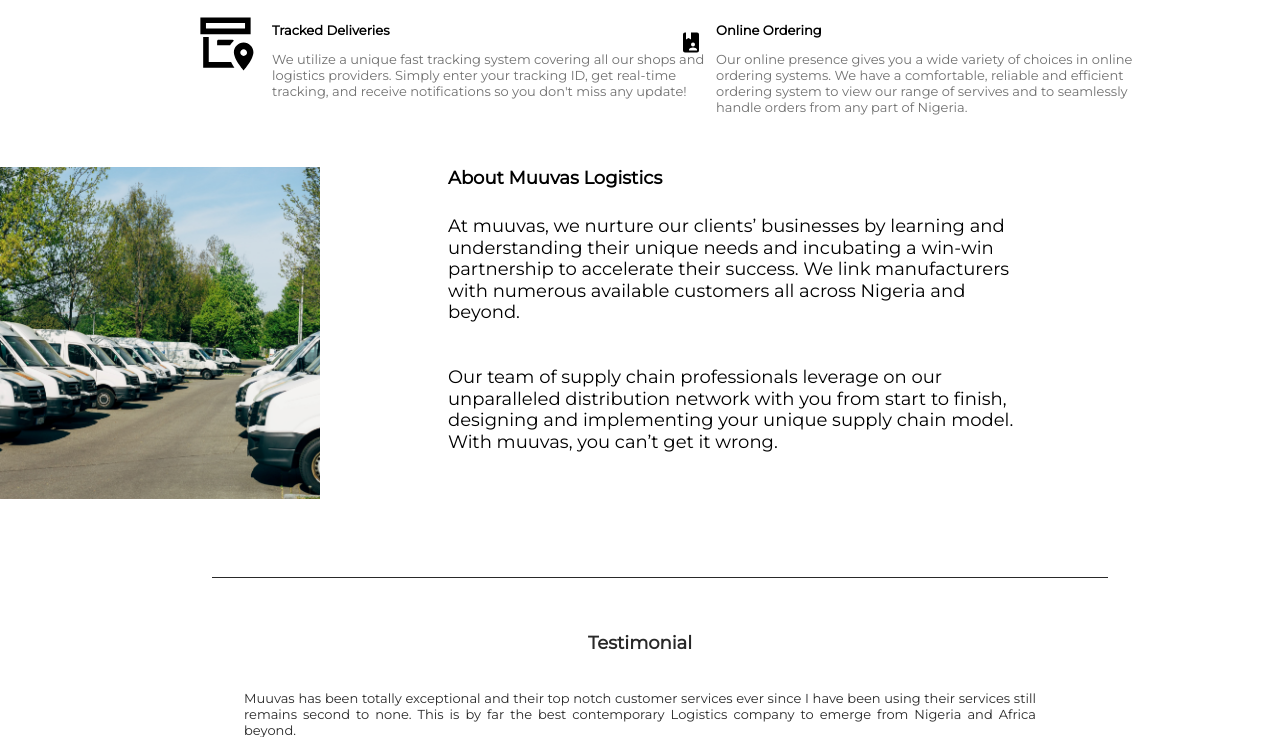
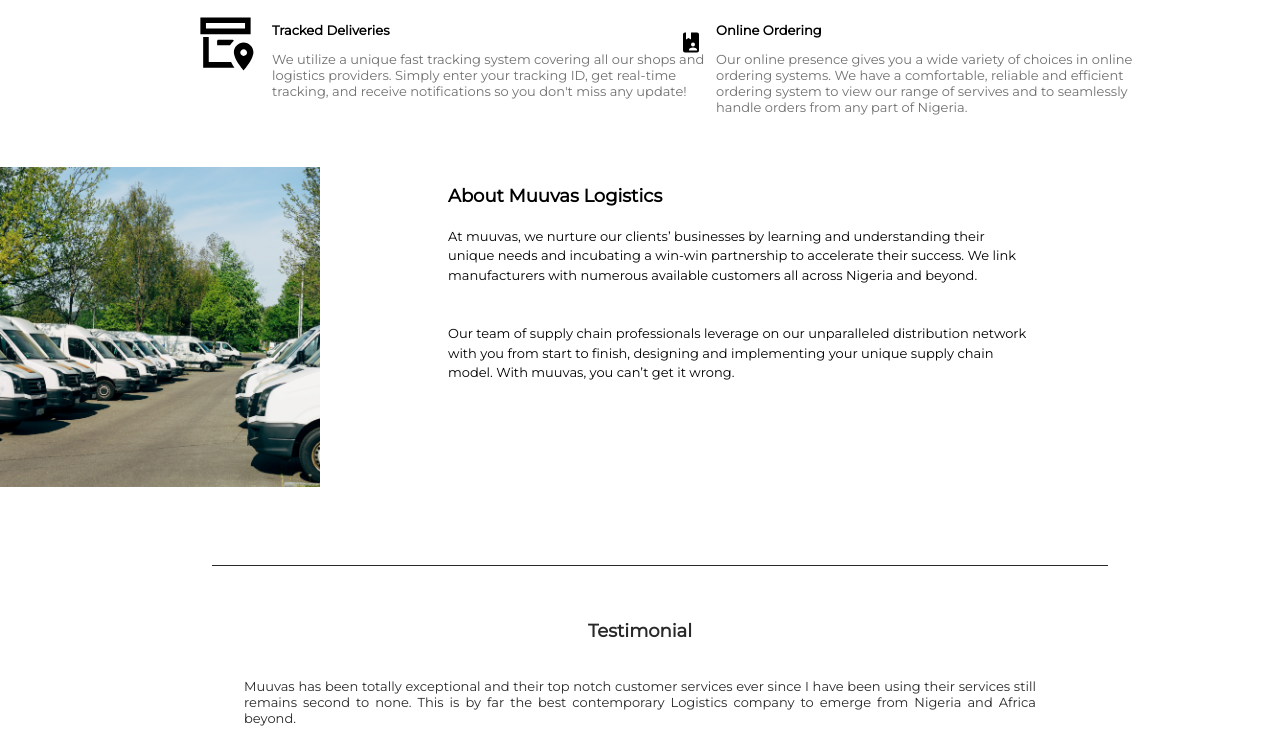
Before and after one commit to taeillo/draft, a Flask app: page / in a window 1280 px wide. Shown: the part 936-1673 px from the top of the page. Run offline with Flask 2, Linux system fonts and the light colour scheme.

Commit message:
Update index.css

```diff
--- a/static/styles/index.css
+++ b/static/styles/index.css
@@ -217,7 +217,7 @@
 }
 
 .about-title{
-   padding: 0;
+   padding: 1em 0 0 0;
    font-size: large;
    font-weight: 600;
 }
@@ -225,8 +225,8 @@
 .about-description{
     padding: 1.5em 0;
     width: 70%;
-    font-size: 18px;
-    line-height: 1.2;
+
+    line-height: 1.5;
     margin-bottom: 1em;
 }
 
```
